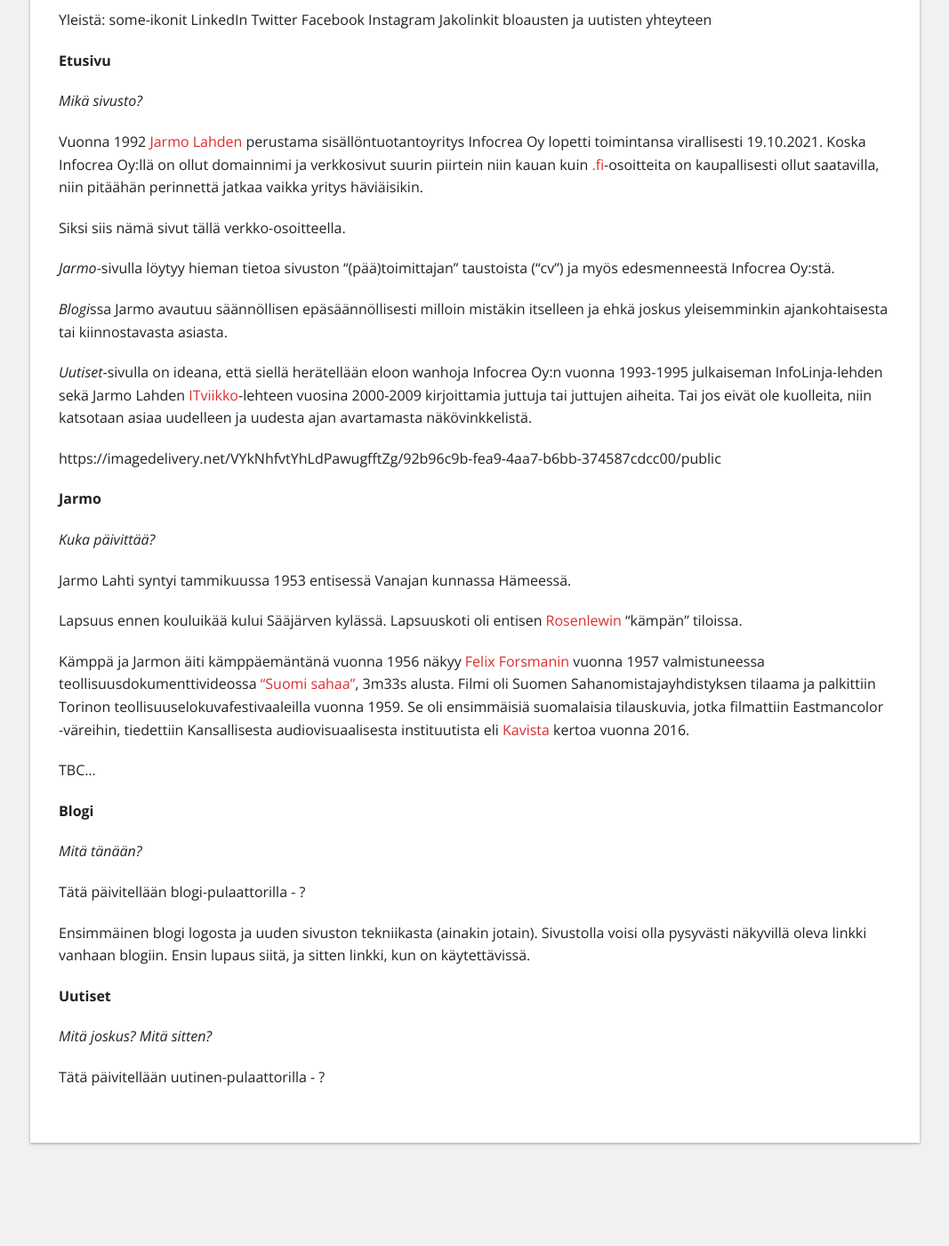
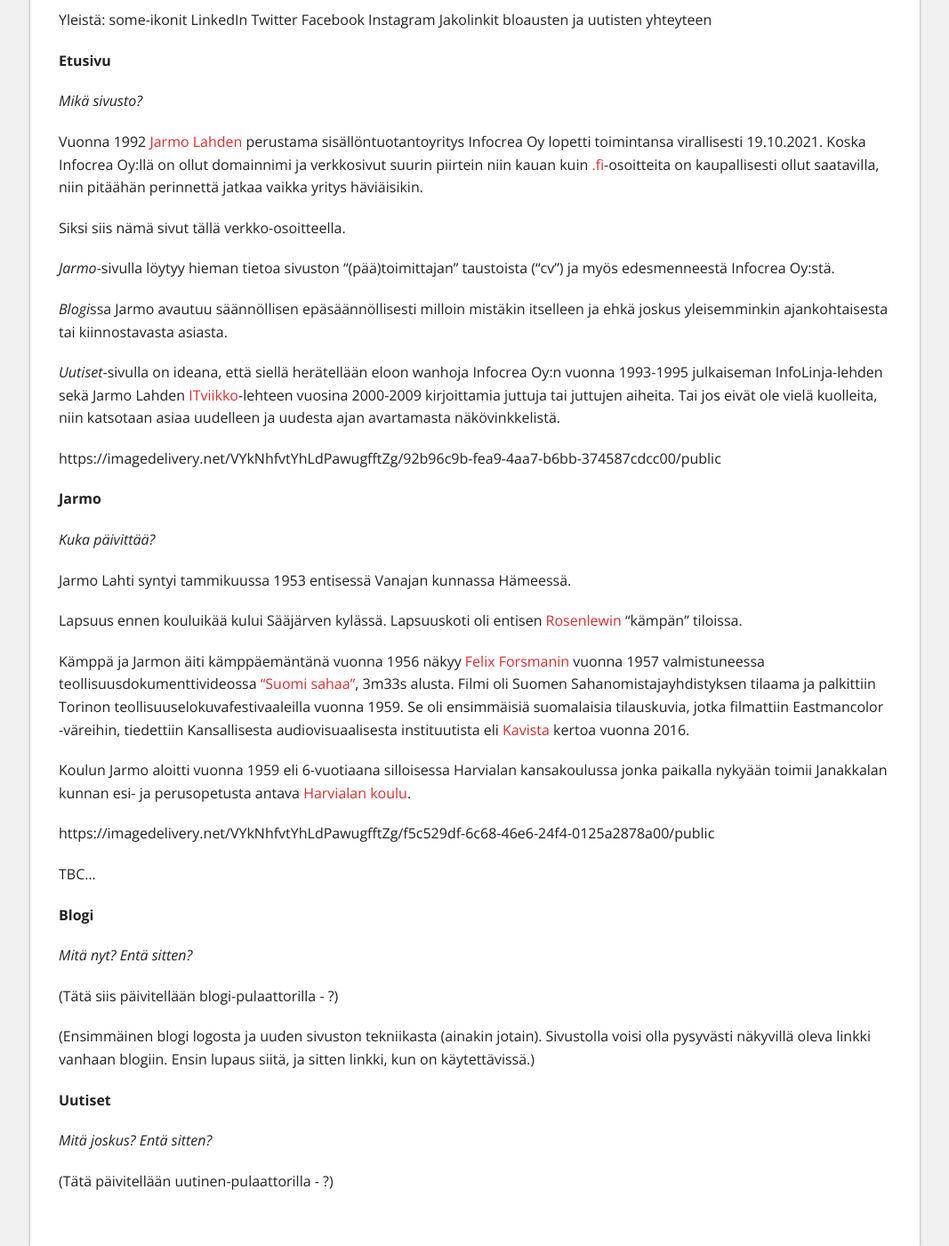
Before and after one commit to Pyppe/infocrea.fi, a Jekyll site: the page built from uutta-sisaltoa.md, in a window 1280 px wide and 1400 px high, scrolled down 427 px. Shown: the whole window at 89% size, without its empty margins (106-1173 px from the left). Built offline with Jekyll 4.4.1, drawn with Linux system fonts in a browser that asks for light colours.

Commit message:
Uutta sisältöä 4

```diff
--- a/uutta-sisaltoa.md
+++ b/uutta-sisaltoa.md
@@ -22,7 +22,7 @@
 
 *Blogi*ssa Jarmo avautuu säännöllisen epäsäännöllisesti milloin mistäkin itselleen ja ehkä joskus yleisemminkin ajankohtaisesta tai kiinnostavasta asiasta.
 
-*Uutiset*-sivulla on ideana, että siellä herätellään eloon wanhoja Infocrea Oy:n vuonna 1993-1995 julkaiseman InfoLinja-lehden sekä Jarmo Lahden [ITviikko](https://fi.wikipedia.org/wiki/It-viikko)-lehteen vuosina 2000-2009 kirjoittamia juttuja tai juttujen aiheita. Tai jos eivät ole kuolleita, niin katsotaan asiaa uudelleen ja uudesta ajan avartamasta näkövinkkelistä.
+*Uutiset*-sivulla on ideana, että siellä herätellään eloon wanhoja Infocrea Oy:n vuonna 1993-1995 julkaiseman InfoLinja-lehden sekä Jarmo Lahden [ITviikko](https://fi.wikipedia.org/wiki/It-viikko)-lehteen vuosina 2000-2009 kirjoittamia juttuja tai juttujen aiheita. Tai jos eivät ole vielä kuolleita, niin katsotaan asiaa uudelleen ja uudesta ajan avartamasta näkövinkkelistä.
 
 https://imagedelivery.net/VYkNhfvtYhLdPawugfftZg/92b96c9b-fea9-4aa7-b6bb-374587cdcc00/public
 
@@ -37,19 +37,23 @@
 
 Kämppä ja Jarmon äiti kämppäemäntänä vuonna 1956 näkyy [Felix Forsmanin](https://www.hs.fi/muistot/art-2000002627634.html) vuonna 1957 valmistuneessa teollisuusdokumenttivideossa ["Suomi sahaa"](https://elonet.finna.fi/Record/kavi.elonet_elokuva_612441), 3m33s alusta. Filmi oli Suomen Sahanomistajayhdistyksen tilaama ja palkittiin Torinon teollisuuselokuvafestivaaleilla vuonna 1959. Se oli ensimmäisiä suomalaisia tilauskuvia, jotka filmattiin Eastmancolor -väreihin, tiedettiin Kansallisesta audiovisuaalisesta instituutista eli [Kavista](https://kavi.fi/) kertoa vuonna 2016.
 
+Koulun Jarmo aloitti vuonna 1959 eli 6-vuotiaana silloisessa Harvialan kansakoulussa jonka paikalla nykyään toimii Janakkalan kunnan esi- ja perusopetusta antava [Harvialan koulu](https://www.janakkala.fi/palvelut/esi-ja-perusopetus/koulut/harvialan-koulu/).
+
+https://imagedelivery.net/VYkNhfvtYhLdPawugfftZg/f5c529df-6c68-46e6-24f4-0125a2878a00/public
+
 TBC...
 
 **Blogi**
 
-*Mitä tänään?*
+*Mitä nyt? Entä sitten?*
 
-Tätä päivitellään blogi-pulaattorilla - ?
+(Tätä siis päivitellään blogi-pulaattorilla - ?)
 
-Ensimmäinen blogi logosta ja uuden sivuston tekniikasta (ainakin jotain). Sivustolla voisi olla pysyvästi näkyvillä oleva linkki vanhaan blogiin. Ensin lupaus siitä, ja sitten linkki, kun on käytettävissä.
+(Ensimmäinen blogi logosta ja uuden sivuston tekniikasta (ainakin jotain). Sivustolla voisi olla pysyvästi näkyvillä oleva linkki vanhaan blogiin. Ensin lupaus siitä, ja sitten linkki, kun on käytettävissä.)
 
 
 **Uutiset**
 
-*Mitä joskus? Mitä sitten?*
+*Mitä joskus? Entä sitten?*
 
-Tätä päivitellään uutinen-pulaattorilla - ?
+(Tätä päivitellään uutinen-pulaattorilla - ?)
```
